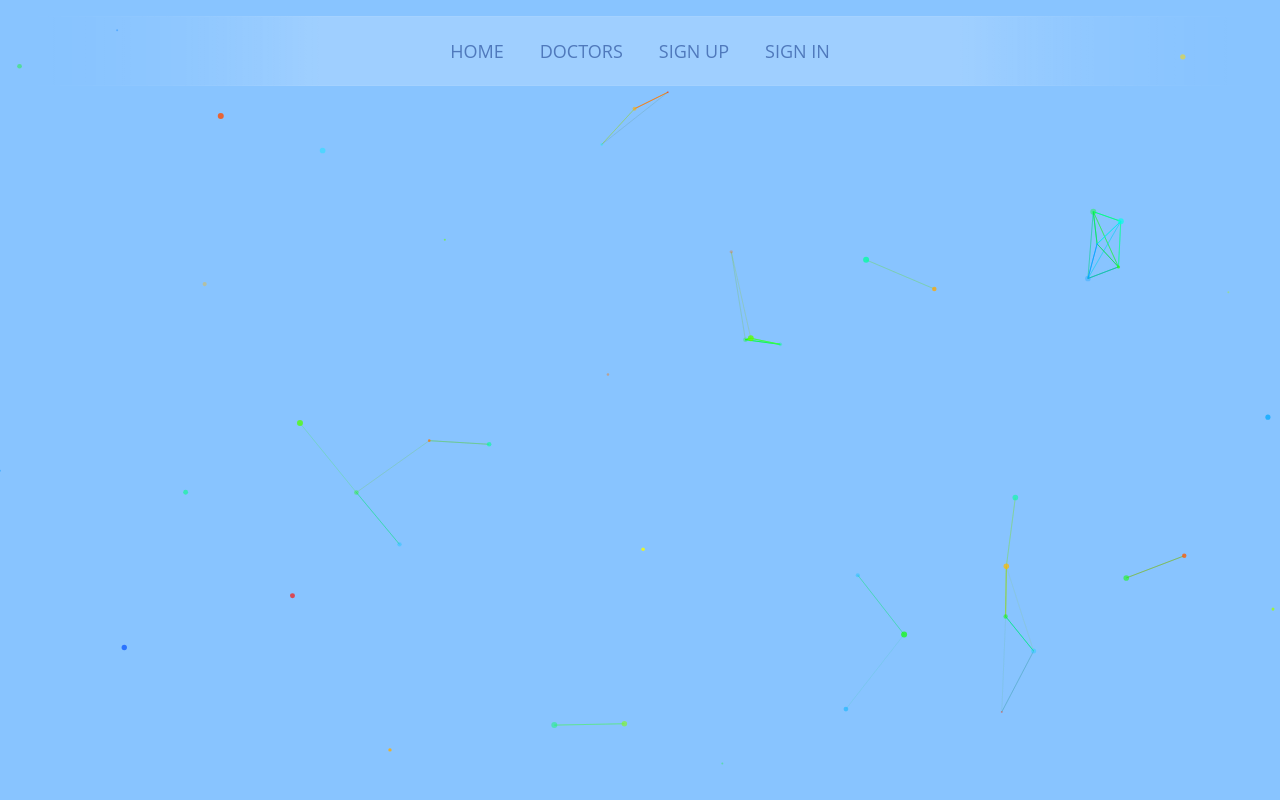
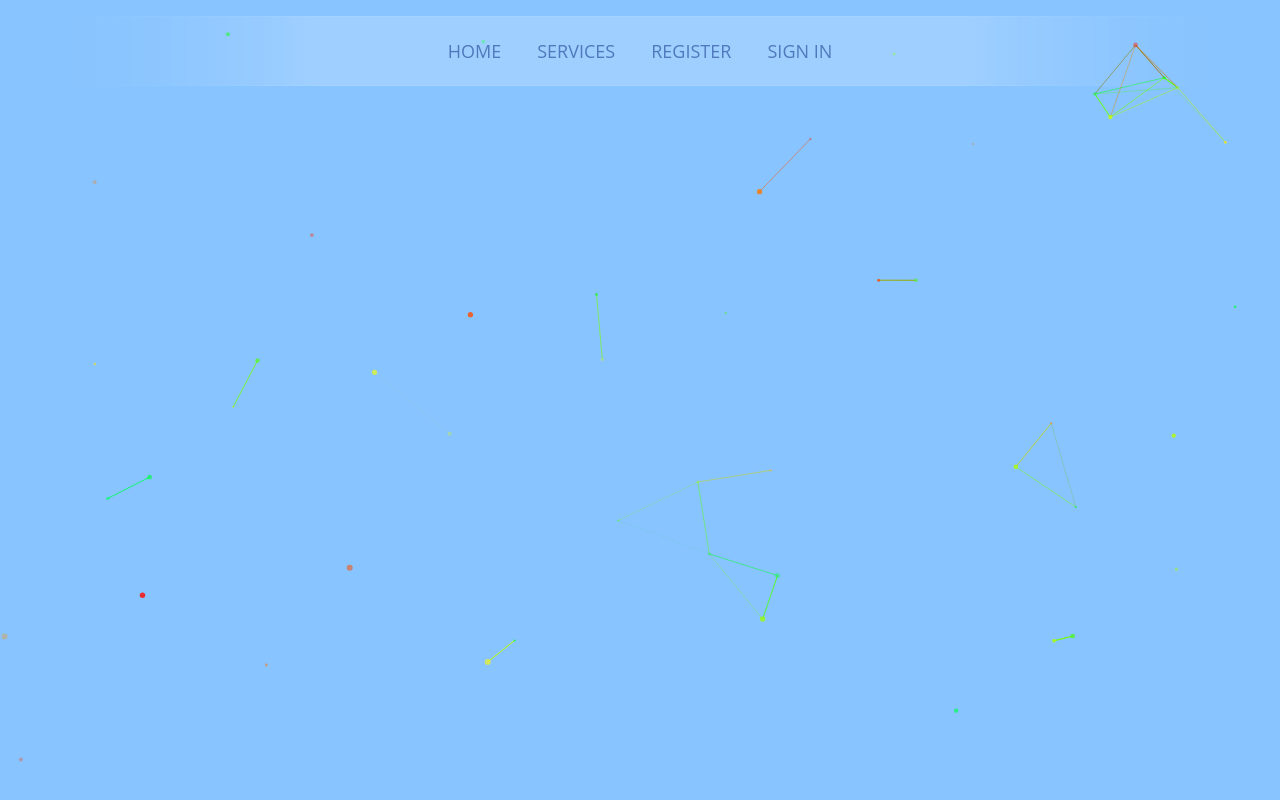
Before and after one commit to mahmoud-somai/frontend, a React (Create React App) app: page / in a window 1280 px wide. Built offline with nearby package versions, Linux system fonts and the light colour scheme.

Commit message:
second commit

```diff
--- a/src/components/Navbar/Navbar.jsx
+++ b/src/components/Navbar/Navbar.jsx
@@ -9,10 +9,10 @@ const Navbar = () => {
         <a href="/">Home</a>
       </li>
       <li>
-        <a href="/booking">Doctors</a>
+        <a href="/booking">Services</a>
       </li>
       <li>
-        <a href="/register">Sign Up</a>
+        <a href="/register">Register</a>
       </li>
       <li>
         <a href="/login">Sign In</a>
```
